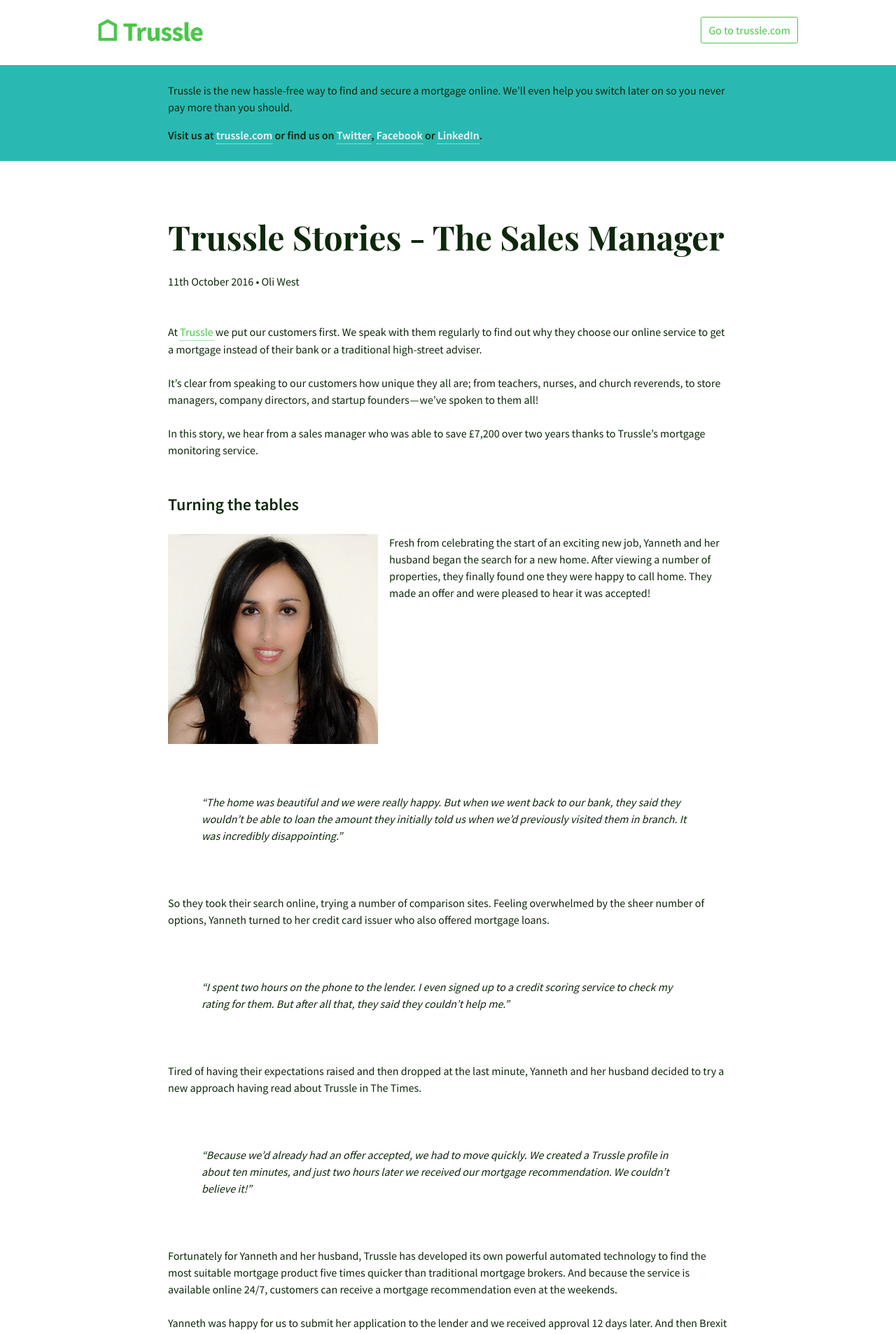
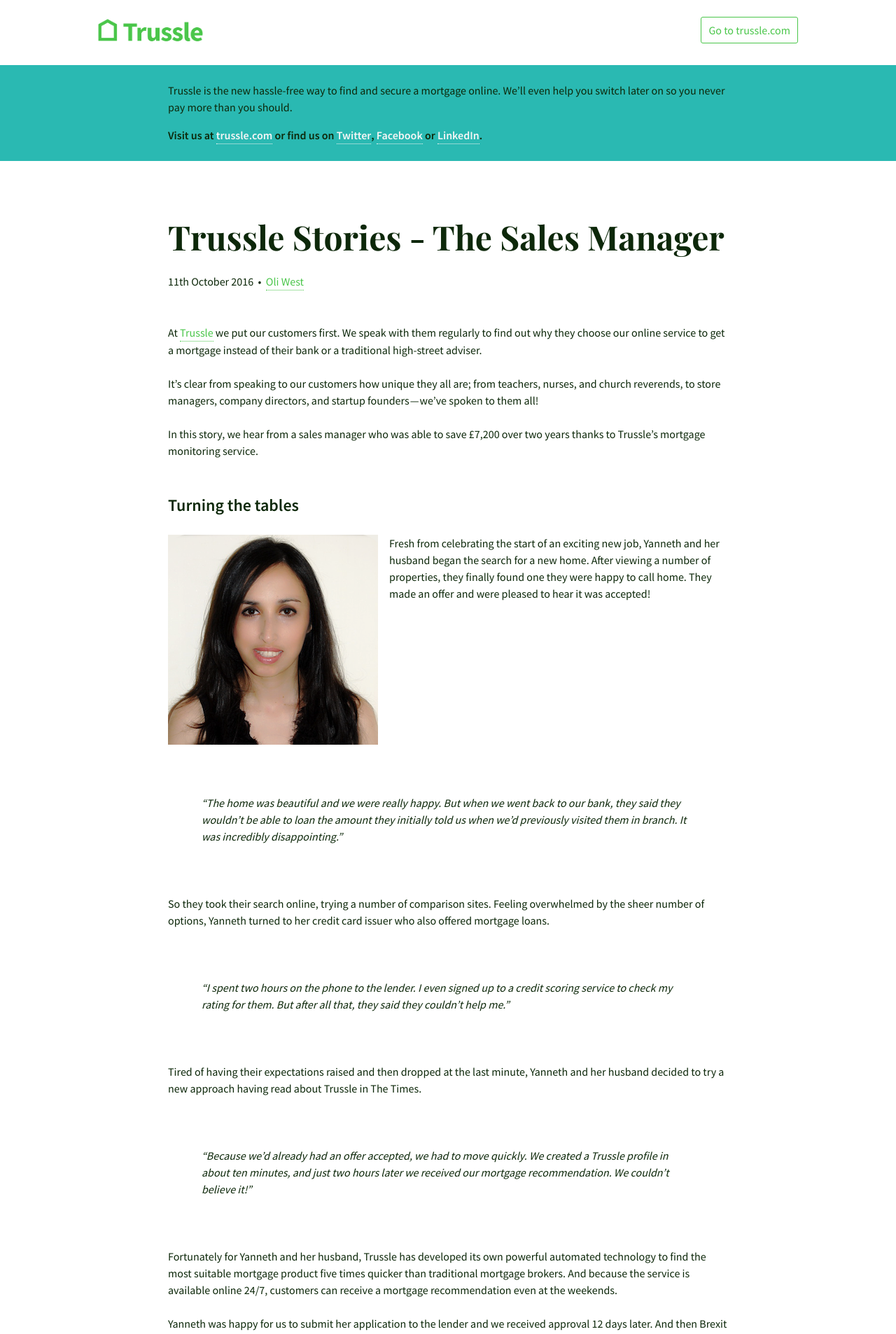
Before and after one commit to olitrussle/blog, a Jekyll site: the page built from _posts/2016-10-11-trussle-stories-yanneth.md, in a window 1280 px wide. Shown: the top 1906 px of the page at 70% size. Built offline with Jekyll 4.4.1, drawn with Linux system fonts in a browser that asks for light colours.

Commit message:
Add author_twitter metadata link.

```diff
--- a/_layouts/post.html
+++ b/_layouts/post.html
@@ -19,9 +19,15 @@
         {{ page.date | date: " %B %Y" }}
       </time>
 
-      {% if page.author %} • <span itemprop="author" itemscope itemtype="http://schema.org/Person">
-        <span itemprop="name">{{ page.author }}</span>
-      </span>{% endif %}
+      {% if page.author %}&nbsp;•&nbsp;
+        <span itemprop="author" itemscope itemtype="http://schema.org/Person">
+          {% if page.author_twitter %}
+            <a itemprop="name" href="https://twitter.com/{{ page.author_twitter }}" target="_blank">{{ page.author }}</a>
+          {% else %}
+            <span itemprop="name">{{ page.author }}</span>
+          {% endif %}
+        </span>
+      {% endif %}
     </p>
   </header>
 
```
Also changed, not shown: _posts/2016-10-11-trussle-stories-yanneth.md (+1 -0 lines).
